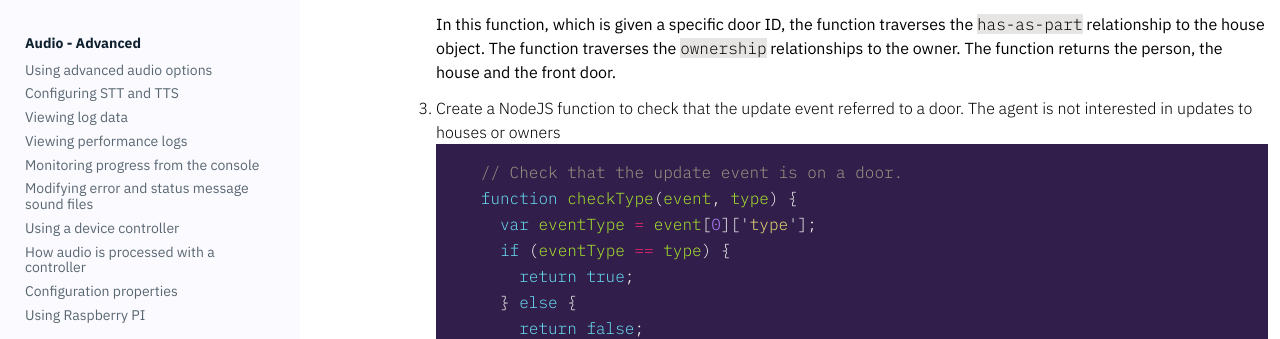
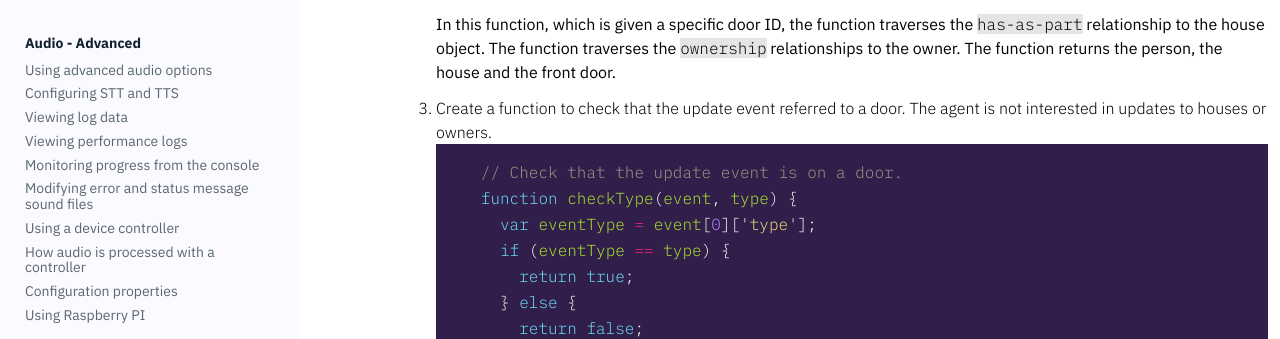
Before and after one commit to Watson-Personal-Assistant/developer, a Jekyll site: the page built from _content/knowledge/create-condition-function.md, in a window 1280 px wide. Shown: the part 1268-1607 px from the top of the page. Built offline with Jekyll 4.4.1, drawn with Linux system fonts in a browser that asks for light colours; some web fonts are replaced.

Commit message:
full stop

````diff
--- a/_content/knowledge/create-condition-function.md
+++ b/_content/knowledge/create-condition-function.md
@@ -42,7 +42,7 @@ Complete these steps:
 
       ```
     In this function, which is given a specific door ID, the function traverses the `has-as-part` relationship to the house object.  The function traverses the `ownership` relationships to the owner.  The function returns the person, the house and the front door.
-3. Create a NodeJS function to check that the update event referred to a door.  The agent is not interested in updates to houses or owners
+3. Create a function to check that the update event referred to a door.  The agent is not interested in updates to houses or owners.
       ```javascript
       // Check that the update event is on a door.
       function checkType(event, type) {
````
